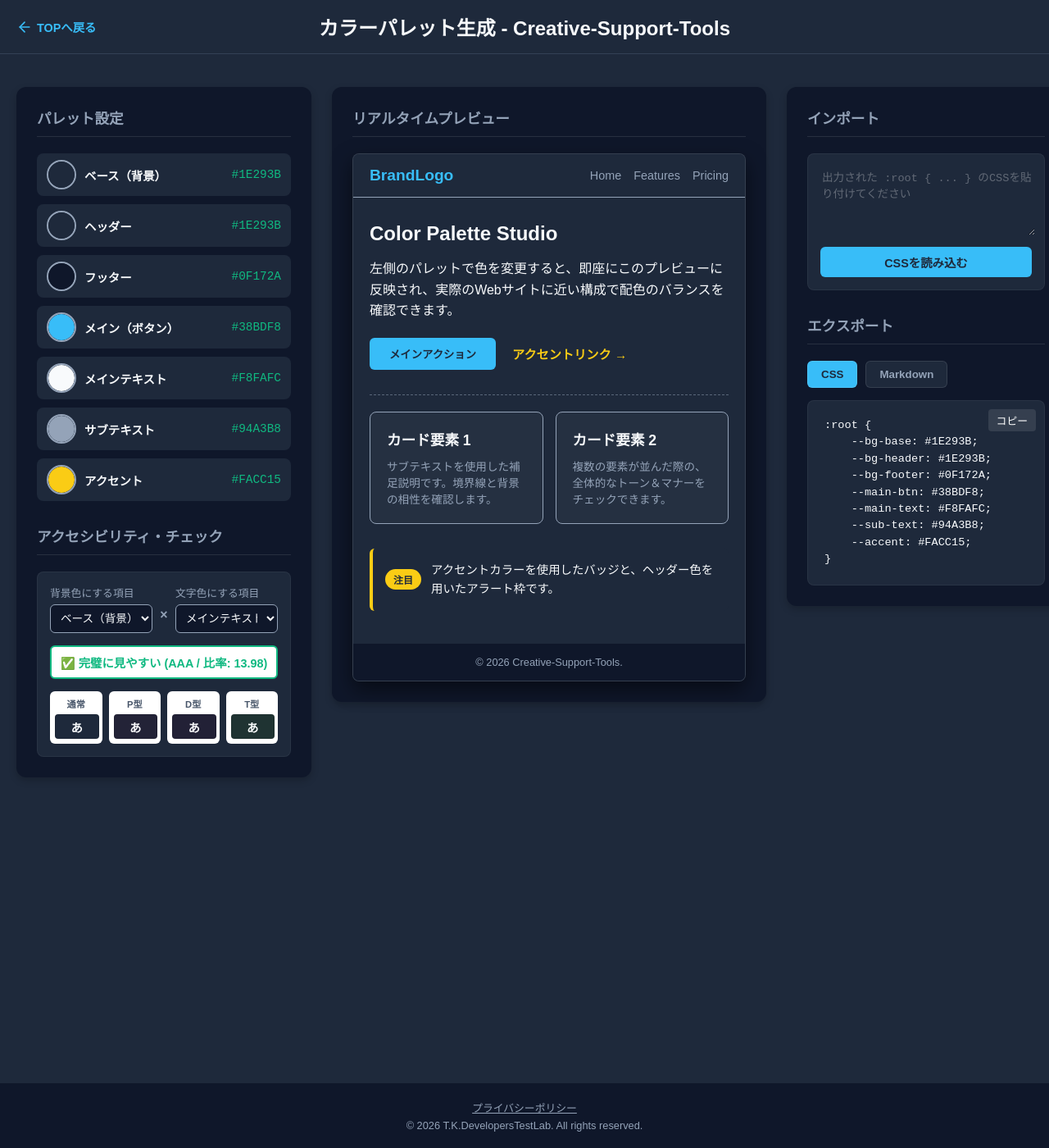
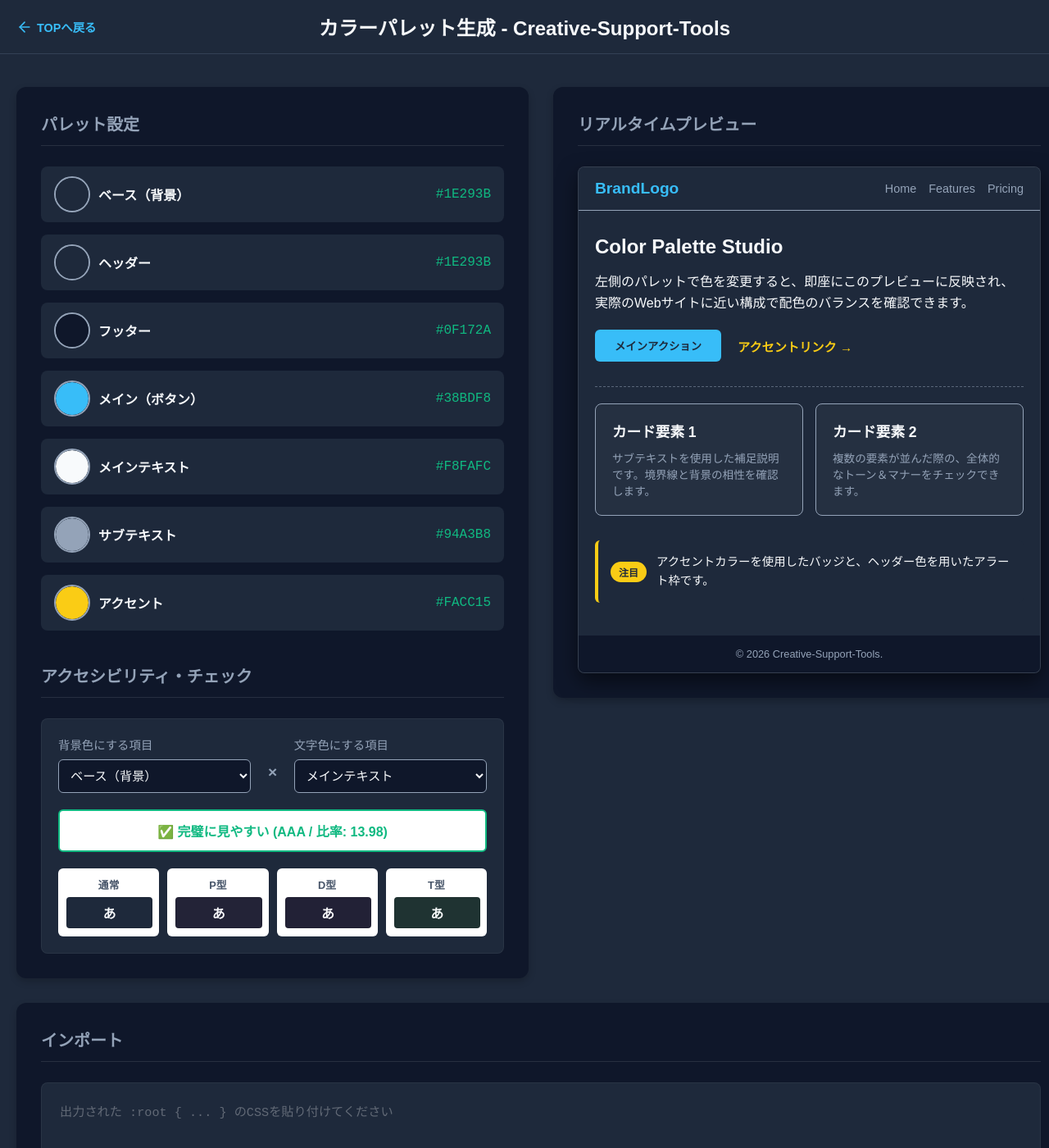
Before and after one commit to Tukigase/creative-support-tools, a Jekyll site: the page built from colorPalette.html, in a window 1280 px wide and 1400 px high. Shown: the whole window at 82% size. Built offline with Jekyll 4.4.1, drawn with Linux system fonts in a browser that asks for light colours.

Commit message:
css改善

```diff
--- a/assets/css/colorPalette.css
+++ b/assets/css/colorPalette.css
@@ -2,19 +2,21 @@
 .container-fluid {
     padding: 20px;
     width: 100%;
-    max-width: 1600px;
+    max-width: 1800px;
+    /* 1600pxから1800pxに拡張し、さらに広く */
     margin: 20px auto;
 }
 
 .studio-layout {
     display: grid;
-    grid-template-columns: 360px 1fr 340px;
-    /* 左: 360px, 中: 自動拡張, 右: 340px */
-    gap: 25px;
+    /* ★ 左を420px、右を400pxに大幅サイズアップ！ */
+    grid-template-columns: 420px 1fr 400px;
+    gap: 30px;
     align-items: start;
 }
 
-@media (max-width: 1200px) {
+/* 画面が少し狭くなった時は2カラムに */
+@media (max-width: 1400px) {
     .studio-layout {
         grid-template-columns: 1fr 1fr;
     }
@@ -37,51 +39,61 @@
 /* パネル共通デザイン */
 .panel {
     background-color: var(--bg-footer);
-    padding: 25px;
+    padding: 30px;
+    /* パネル内の余白もゆったりと */
     border-radius: 12px;
     box-shadow: 0 4px 10px rgba(0, 0, 0, 0.2);
 }
 
 .panel h2 {
-    font-size: 1.1rem;
+    font-size: 1.25rem;
+    /* 見出しを大きく */
     color: var(--sub-text);
     margin-top: 0;
-    margin-bottom: 20px;
+    margin-bottom: 25px;
     border-bottom: 1px solid rgba(255, 255, 255, 0.1);
-    padding-bottom: 10px;
+    padding-bottom: 12px;
 }
 
 .mt-4 {
-    margin-top: 30px;
+    margin-top: 40px;
 }
 
-/* 左パネル: 色選択 */
+/* 各セクションの縦の隙間を広げる */
+
+/* =========================================
+   左パネル: 色選択
+========================================= */
 .color-inputs {
     display: flex;
     flex-direction: column;
-    gap: 10px;
+    gap: 15px;
 }
+
+/* 間隔を拡張 */
 
 .color-row {
     display: flex;
     align-items: center;
     justify-content: space-between;
     background-color: var(--bg-base);
-    padding: 8px 12px;
+    padding: 12px 16px;
+    /* 上下左右を分厚く */
     border-radius: 8px;
 }
 
 .color-row label {
     flex: 1;
     font-weight: bold;
-    font-size: 0.9rem;
+    font-size: 1rem;
     margin-left: 10px;
     color: var(--text-color);
 }
 
 .color-row input[type="color"] {
-    width: 36px;
-    height: 36px;
+    width: 44px;
+    height: 44px;
+    /* カラーチップを巨大化！ */
     border: 2px solid var(--sub-text);
     border-radius: 50%;
     overflow: hidden;
@@ -100,17 +112,19 @@
 }
 
 .hex-val {
-    width: 65px;
+    width: 75px;
     font-family: monospace;
-    font-size: 0.9rem;
+    font-size: 1rem;
     color: #10B981;
     text-align: right;
 }
 
-/* 左パネル: アクセシビリティ */
+/* =========================================
+   左パネル: アクセシビリティ
+========================================= */
 .contrast-check-section {
     background-color: var(--bg-base);
-    padding: 15px;
+    padding: 20px;
     border-radius: 8px;
     border: 1px solid rgba(255, 255, 255, 0.05);
 }
@@ -119,7 +133,7 @@
     display: flex;
     align-items: center;
     justify-content: space-between;
-    margin-bottom: 15px;
+    margin-bottom: 20px;
 }
 
 .selector-box {
@@ -129,36 +143,37 @@
 }
 
 .selector-box label {
-    font-size: 0.8rem;
+    font-size: 0.9rem;
     color: var(--sub-text);
-    margin-bottom: 5px;
+    margin-bottom: 8px;
 }
 
 .selector-box select {
-    padding: 8px;
+    padding: 10px;
     border-radius: 6px;
     background-color: var(--bg-footer);
     color: var(--main-text);
     border: 1px solid var(--sub-text);
-    font-size: 0.85rem;
+    font-size: 0.95rem;
     outline: none;
 }
 
 .cross-icon {
     font-weight: bold;
     color: var(--sub-text);
-    margin-top: 15px;
+    margin-top: 20px;
+    font-size: 1.2rem;
 }
 
 .contrast-badge {
     display: block;
     text-align: center;
-    padding: 8px;
+    padding: 12px;
     border-radius: 6px;
     font-weight: bold;
-    font-size: 0.9rem;
+    font-size: 1rem;
     background-color: #FFFFFF;
-    margin-bottom: 15px;
+    margin-bottom: 20px;
 }
 
 .contrast-badge.pass {
@@ -179,36 +194,38 @@
 .universal-check-area {
     display: grid;
     grid-template-columns: repeat(4, 1fr);
-    gap: 8px;
+    gap: 10px;
 }
 
 .sim-item {
     background-color: #FFFFFF;
-    padding: 6px;
+    padding: 10px;
     border-radius: 6px;
     text-align: center;
 }
 
 .sim-label {
-    font-size: 0.7rem;
+    font-size: 0.8rem;
     color: #475569;
     font-weight: bold;
 }
 
 .sim-chip {
     width: 100%;
-    height: 28px;
+    height: 36px;
     border-radius: 4px;
-    margin-top: 4px;
+    margin-top: 6px;
     display: flex;
     justify-content: center;
     align-items: center;
     font-weight: bold;
-    font-size: 0.9rem;
+    font-size: 1rem;
     border: 1px solid rgba(0, 0, 0, 0.1);
 }
 
-/* 中央パネル: モックアップ */
+/* =========================================
+   中央パネル: モックアップ
+========================================= */
 .mockup-window {
     position: sticky;
     top: 20px;
@@ -217,13 +234,6 @@
     box-shadow: 0 10px 25px rgba(0, 0, 0, 0.5);
     border: 1px solid rgba(255, 255, 255, 0.1);
     transition: all 0.3s ease;
-    --bg-base: #1E293B;
-    --bg-header: #1E293B;
-    --bg-footer: #0F172A;
-    --main-btn: #38BDF8;
-    --main-text: #F8FAFC;
-    --sub-text: #94A3B8;
-    --accent: #FACC15;
     background-color: var(--bg-base);
     color: var(--main-text);
     font-family: sans-serif;
@@ -372,45 +382,49 @@
     color: var(--sub-text);
 }
 
-/* 右パネル: エクスポート・インポート */
+/* =========================================
+   右パネル: エクスポート・インポート
+========================================= */
 .code-box {
     position: relative;
     background-color: #1E293B;
-    padding: 20px;
+    padding: 25px;
     border-radius: 8px;
     border: 1px solid rgba(255, 255, 255, 0.05);
 }
 
 .code-box.no-copy {
-    padding: 15px;
+    padding: 20px;
 }
 
+/* 入力エリアを縦に長く */
 textarea#importCssText {
     width: 100%;
-    height: 80px;
+    height: 120px;
     background-color: transparent;
     color: #F8FAFC;
     font-family: monospace;
-    font-size: 0.85rem;
+    font-size: 0.95rem;
     border: none;
     resize: vertical;
     outline: none;
-    margin-bottom: 10px;
+    margin-bottom: 15px;
 }
 
 textarea#importCssText::placeholder {
     color: rgba(255, 255, 255, 0.3);
 }
 
+/* ボタン類を大きく押しやすく */
 .action-btn {
     background-color: var(--main-btn);
     color: var(--bg-base);
     border: none;
-    padding: 8px 12px;
+    padding: 12px 16px;
     border-radius: 6px;
     cursor: pointer;
     font-weight: bold;
-    font-size: 0.9rem;
+    font-size: 1rem;
     width: 100%;
     transition: all 0.2s;
 }
@@ -421,18 +435,19 @@ textarea#importCssText::placeholder {
 
 .export-tabs {
     display: flex;
-    gap: 10px;
-    margin-bottom: 15px;
+    gap: 15px;
+    margin-bottom: 20px;
 }
 
 .tab-btn {
     background-color: var(--bg-base);
     color: var(--sub-text);
     border: 1px solid rgba(255, 255, 255, 0.1);
-    padding: 8px 16px;
+    padding: 10px 20px;
     border-radius: 6px;
     cursor: pointer;
     font-weight: bold;
+    font-size: 1rem;
 }
 
 .tab-btn.active {
@@ -448,26 +463,27 @@ textarea#importCssText::placeholder {
     display: block;
 }
 
+/* コードの文字サイズを拡張 */
 .code-box code {
     display: block;
     font-family: monospace;
     color: #F8FAFC;
-    font-size: 0.85rem;
+    font-size: 0.95rem;
     white-space: pre-wrap;
-    line-height: 1.5;
+    line-height: 1.6;
 }
 
 .code-box .copy-button {
     position: absolute;
-    top: 10px;
-    right: 10px;
+    top: 12px;
+    right: 12px;
     background-color: rgba(255, 255, 255, 0.1);
     border: none;
     color: white;
-    padding: 4px 10px;
+    padding: 6px 14px;
     border-radius: 4px;
     cursor: pointer;
-    font-size: 0.8rem;
+    font-size: 0.9rem;
 }
 
 .code-box .copy-button:hover {
```
